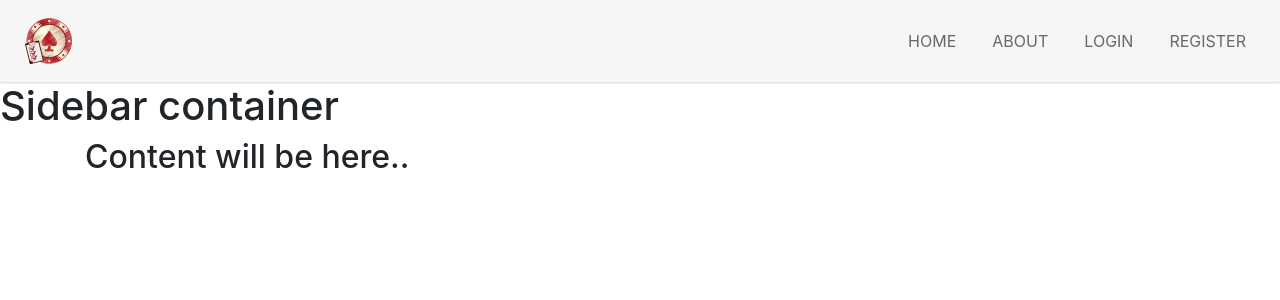
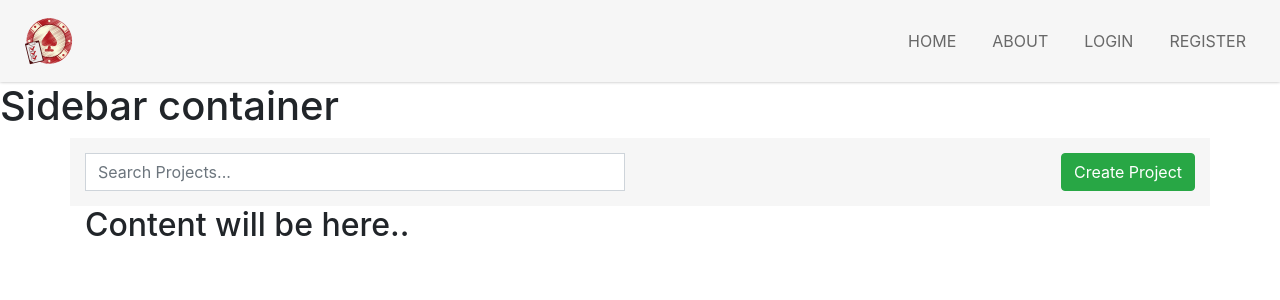
Before and after one commit to jeankhechfe/planning-poker-ui, a Vue app: page / in a window 1280 px wide. Shown: the top 300 px of the page. Built offline with nearby package versions, Linux system fonts and the light colour scheme.

Commit message:
create search bar

```diff
--- /dev/null
+++ b/src/components/SearchBar.vue
@@ -0,0 +1,34 @@
+<template>
+    <div class="container">
+        <div class="row">
+            <div class="col-md-6">
+                <input class="form-control" type="text" placeholder="Search Projects..." aria-label="Search">
+            </div>
+            <div class="col-md-6">
+                <router-link class="btn btn-success float-right" :to="{ name: 'Main' }">Create Project</router-link>
+            </div>
+        </div>
+    </div>
+
+</template>
+
+<script>
+export default {
+    name: "SearchBar",
+}
+</script>
+
+<style scoped>
+.container {
+    background-color: #f6f6f6;
+    padding: 15px;
+}
+.form-control {
+    border-radius: 0;
+}
+.form-control:focus {
+    border-color: #CF142B;
+    -webkit-box-shadow: none;
+    box-shadow: none;
+}
+</style>
--- a/src/views/Main.vue
+++ b/src/views/Main.vue
@@ -4,6 +4,7 @@
       <div>
         <Header />
         <h1>Sidebar container</h1>
+        <SearchBar />
         <Content />
       </div>
     </body>
@@ -14,11 +15,13 @@
 // @ is an alias to /src
 import Header from "@/components/Header.vue";
 import Content from "@/components/Content.vue";
+import SearchBar from "@/components/SearchBar";
 
 export default {
   name: "Body",
   components: {
     Header,
+    SearchBar,
     Content,
   },
 };
```
